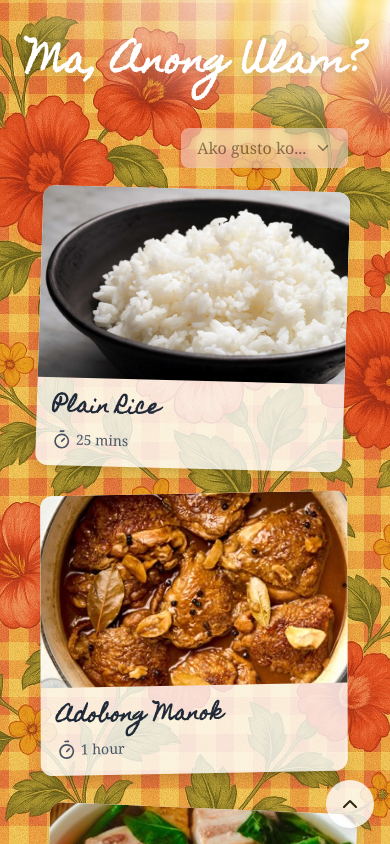
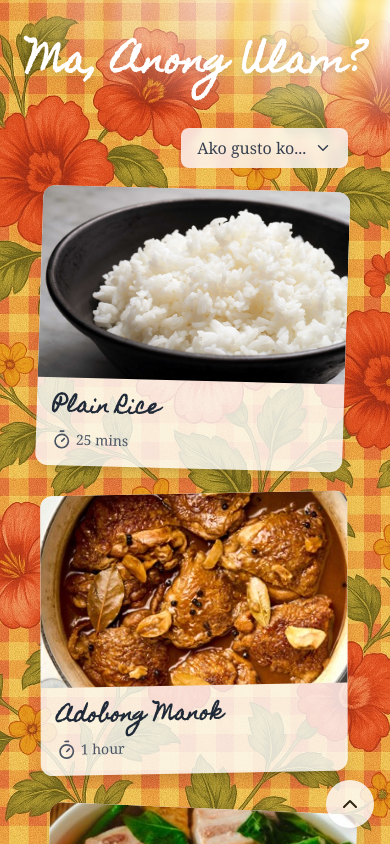
Before and after one commit to montyreon/nextjs_sandbox, a Next.js app: page / in a window 390 px wide. Shown: the top 844 px of the page. Built offline with nearby package versions, Linux system fonts and the light colour scheme.

Commit message:
style: improvements

```diff
--- a/app/api/recipes/route.ts
+++ b/app/api/recipes/route.ts
@@ -10,6 +10,9 @@ export async function GET(request: Request) {
   const sortOrder = searchParams.get("sortOrder");
 
   let filteredRecipes: Recipe[] = recipes;
+
+  // simulated delay
+  // await new Promise((resolve) => setTimeout(resolve, 1000));
 
   // first evaluate if the request is for a specific recipe by ID
   // if so, we will return that recipe directly
--- a/components/ui/Collapsible.tsx
+++ b/components/ui/Collapsible.tsx
@@ -8,7 +8,6 @@ interface CollapsibleProps {
 const Collapsible: React.FC<CollapsibleProps> = ({ children }) => {
   const [isExpanded, setIsExpanded] = useState<boolean>(false);
   const [height, setHeight] = useState<number>(0);
-
   const ref = useRef<HTMLDivElement>(null);
 
   const handleToggle = (e: MouseEvent<HTMLButtonElement>) => {
@@ -18,16 +17,8 @@ const Collapsible: React.FC<CollapsibleProps> = ({ children }) => {
       setHeight(ref.current.clientHeight);
     }
   };
-  const [toggleStyles, setToggleStyles] = useState("animate-pulse font-serif py-2 px-4 bg-white/80 backdrop-blur-sm text-gray-700 w-max rounded-lg cursor-pointer card-title")
-  useEffect(() => {
-    if (isExpanded) {
-      setToggleStyles("bg-white brightness-110 transition-all duration-200 font-serif py-2 px-4 bg-white/80 backdrop-blur-sm text-gray-700 w-max rounded-lg cursor-pointer card-title w-max flex justify-center items-center");
-    } else {
-      setToggleStyles("animate-pulse font-serif transition-all duration-200 py-2 px-4 bg-white/80 backdrop-blur-sm text-gray-700 w-max rounded-lg cursor-pointer card-title w-max flex justify-center items-center");
-    }
-  }, [isExpanded]);
 
-  // collapse on window resize
+  // Collapse on window resize
   useEffect(() => {
     const handleResize = () => {
       setIsExpanded(false);
@@ -37,19 +28,20 @@ const Collapsible: React.FC<CollapsibleProps> = ({ children }) => {
     return () => window.removeEventListener("resize", handleResize);
   }, []);
 
+  const baseButtonClasses = "transition-all duration-200 font-serif py-2 px-4 bg-white/80 backdrop-blur-sm text-gray-700 rounded-lg cursor-pointer card-title w-max flex justify-center items-center";
+  const expandedClasses = isExpanded ? "brightness-110" : "";
+
   const classes = `list-group-item ${isExpanded ? "is-expanded" : ""} w-full max-w-[830px]`;
   const currentHeight = isExpanded ? height : 0;
 
   return (
     <div className={classes}>
-      <div className="mb-4 lg:mb-8 flex justify-end w-full" >
-        <button className={toggleStyles} onClick={handleToggle}>
+      <div className="mb-4 lg:mb-8 flex justify-end w-full">
+        <button className={`${baseButtonClasses} ${expandedClasses}`} onClick={handleToggle}>
           {isExpanded ? "Hide Filters" : "Ako gusto ko..."}
-            {isExpanded ? (
-            <span className="ml-2"><ChevronUp size={18} /></span>
-            ) : (
-            <span className="ml-2"><ChevronDown size={18} /></span>
-            )}
+          <span className="ml-2">
+            {isExpanded ? <ChevronUp size={18} /> : <ChevronDown size={18} />}
+          </span>
         </button>
       </div>
       <div
```
